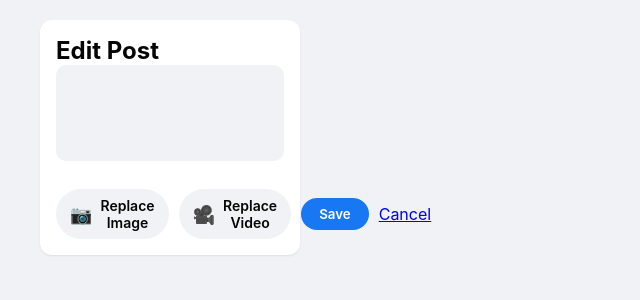
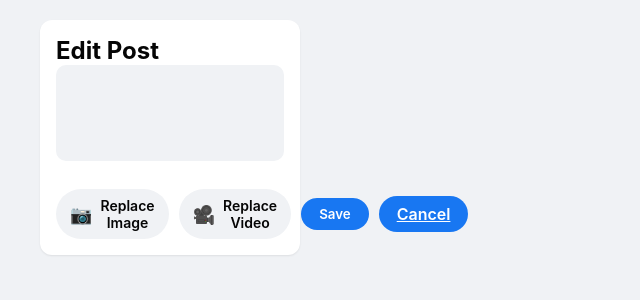
Before and after one commit to pratikguragain10/Connectly, a Django app: template connectly/templates/edit_post.html in a window 1280 px wide. Shown: the part 56-356 px from the top of the page, without its empty margins (0-640 px from the left). Run offline with Django 5.2, Linux system fonts and the light colour scheme; the template is opened without the code that fills it, so the values that code supplies are empty.

Commit message:
Media Querry

```diff
--- a/connectly/templates/edit_post.html
+++ b/connectly/templates/edit_post.html
@@ -48,7 +48,7 @@
         <span class="icon">🎥</span> Replace Video</button>
 
       <button type="submit" class="post-btn">Save</button>
-      <a href="{% url 'home' %}" class="btn secondary">Cancel</a>
+      <a href="{% url 'home' %}" class="post-btn">Cancel</a>
     </div>
 
   </form>
```
